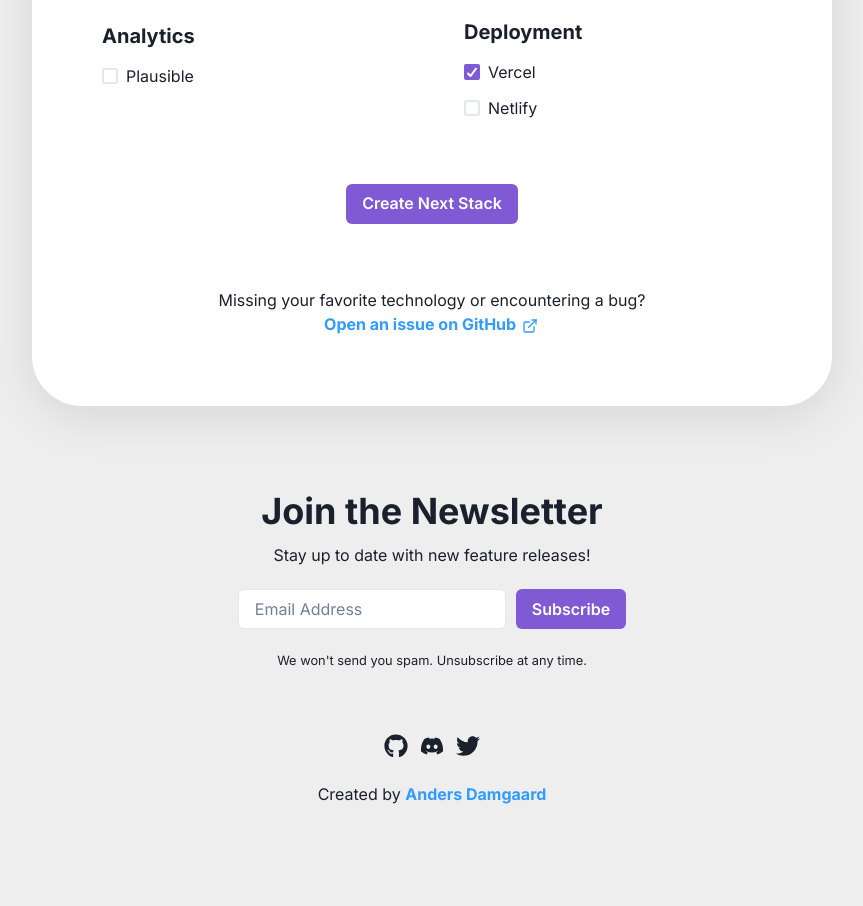
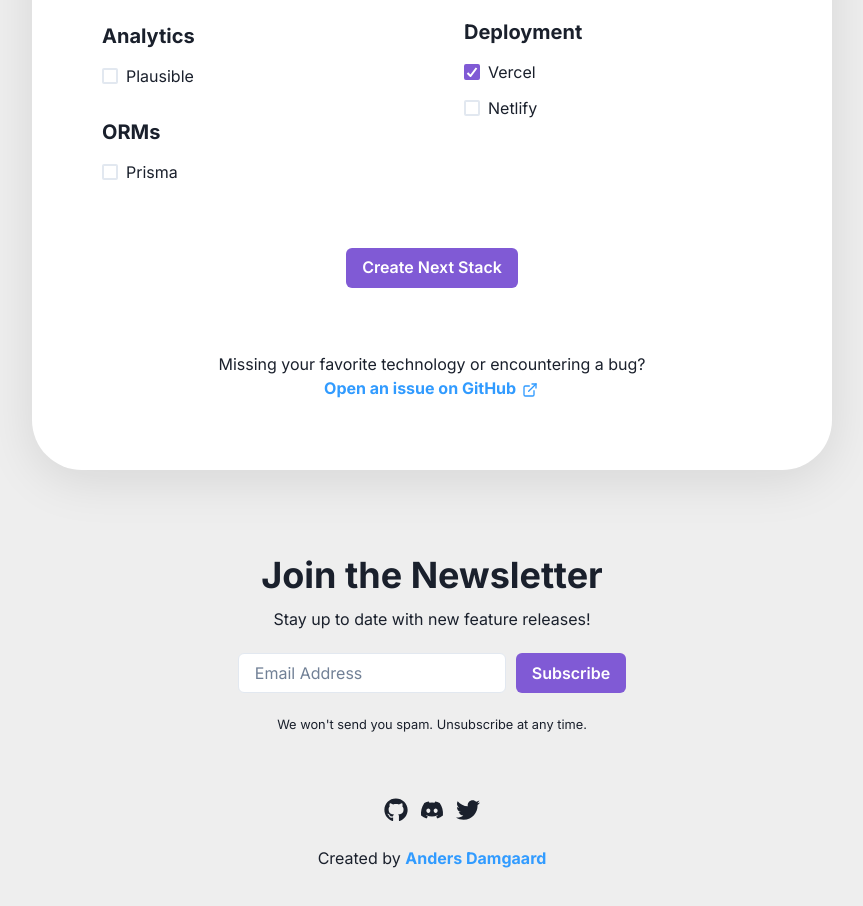
Before and after one commit to akd-io/create-next-stack, a Next.js app in the folder apps/website/: page / in a window 1280 px wide. Shown: the part 2300-3206 px from the top of the page, without its empty margins (208-1071 px from the left). Before the commit the page ends 3170 px from the top, so only its background shows below. Built offline with nearby package versions, Linux system fonts and the light colour scheme.

Commit message:
Add Prisma to website

```diff
--- a/apps/website/templates/LandingPage/components/TechnologiesForm.tsx
+++ b/apps/website/templates/LandingPage/components/TechnologiesForm.tsx
@@ -47,6 +47,7 @@ type OptionKey =
   | "plausible"
   | "vercel"
   | "netlify"
+  | "prisma"
 
 const options = {
   pnpm: { key: "pnpm", value: "pnpm", label: "pnpm" },
@@ -124,6 +125,11 @@ const options = {
     value: "netlify",
     label: "Netlify",
   },
+  prisma: {
+    key: "prisma",
+    value: "prisma",
+    label: "Prisma",
+  },
 } satisfies {
   [Key in OptionKey]: {
     key: Key
@@ -173,6 +179,7 @@ const deploymentOptionKeys = [
   optionKeys.vercel,
   optionKeys.netlify,
 ] satisfies OptionKey[]
+const ormOptionKeys = [optionKeys.prisma] satisfies OptionKey[]
 
 type ProjectName = string
 type PackageManager = (typeof packageManagerOptionKeys)[number]
@@ -187,6 +194,7 @@ type ServerStateManagementLibrary =
   (typeof serverStateManagementLibraryOptionKeys)[number]
 type Analytics = (typeof analyticsOptionKeys)[number]
 type Deployment = (typeof deploymentOptionKeys)[number]
+type ORM = (typeof ormOptionKeys)[number]
 
 type TechnologiesFormData = {
   projectName: ProjectName
@@ -201,6 +209,7 @@ type TechnologiesFormData = {
   serverStateManagementLibraries: ServerStateManagementLibrary[]
   analytics: Analytics[]
   deployment: Deployment[]
+  orm: ORM[]
 }
 const defaultFormData: TechnologiesFormData = {
   projectName: "my-app",
@@ -215,6 +224,7 @@ const defaultFormData: TechnologiesFormData = {
   serverStateManagementLibraries: [optionKeys.reactQuery],
   analytics: [],
   deployment: [optionKeys.vercel],
+  orm: [],
 }
 const formDataKeys = objectToKeyToKeyMap(defaultFormData)
 
@@ -233,6 +243,7 @@ const categoryLabels = {
   serverStateManagementLibraries: "Server State Management",
   analytics: "Analytics",
   deployment: "Deployment",
+  orm: "ORMs",
 } as const
 
 export const TechnologiesForm: React.FC = () => {
@@ -271,6 +282,7 @@ export const TechnologiesForm: React.FC = () => {
       pushArgs(formData.serverStateManagementLibraries)
       pushArgs(formData.analytics)
       pushArgs(formData.deployment)
+      pushArgs(formData.orm)
 
       const projectNameSegments = formData.projectName.split("/")
       const lastPartOfProjectName = projectNameSegments.pop()!
@@ -293,7 +305,8 @@ export const TechnologiesForm: React.FC = () => {
       | "continuousIntegration"
       | "serverStateManagementLibraries"
       | "analytics"
-      | "deployment",
+      | "deployment"
+      | "orm",
     optionKeys: Array<keyof typeof options>,
     validators?: {
       [key in keyof typeof options]?: Array<{
@@ -454,6 +467,13 @@ export const TechnologiesForm: React.FC = () => {
                   formDataKeys.analytics,
                   analyticsOptionKeys
                 )}
+              </Flex>
+
+              <Flex direction="column" gap="4">
+                <Heading as="h3" size="md">
+                  {categoryLabels.orm}
+                </Heading>
+                {CheckboxesOfOptionKeys(formDataKeys.orm, ormOptionKeys)}
               </Flex>
             </Flex>
 
```
